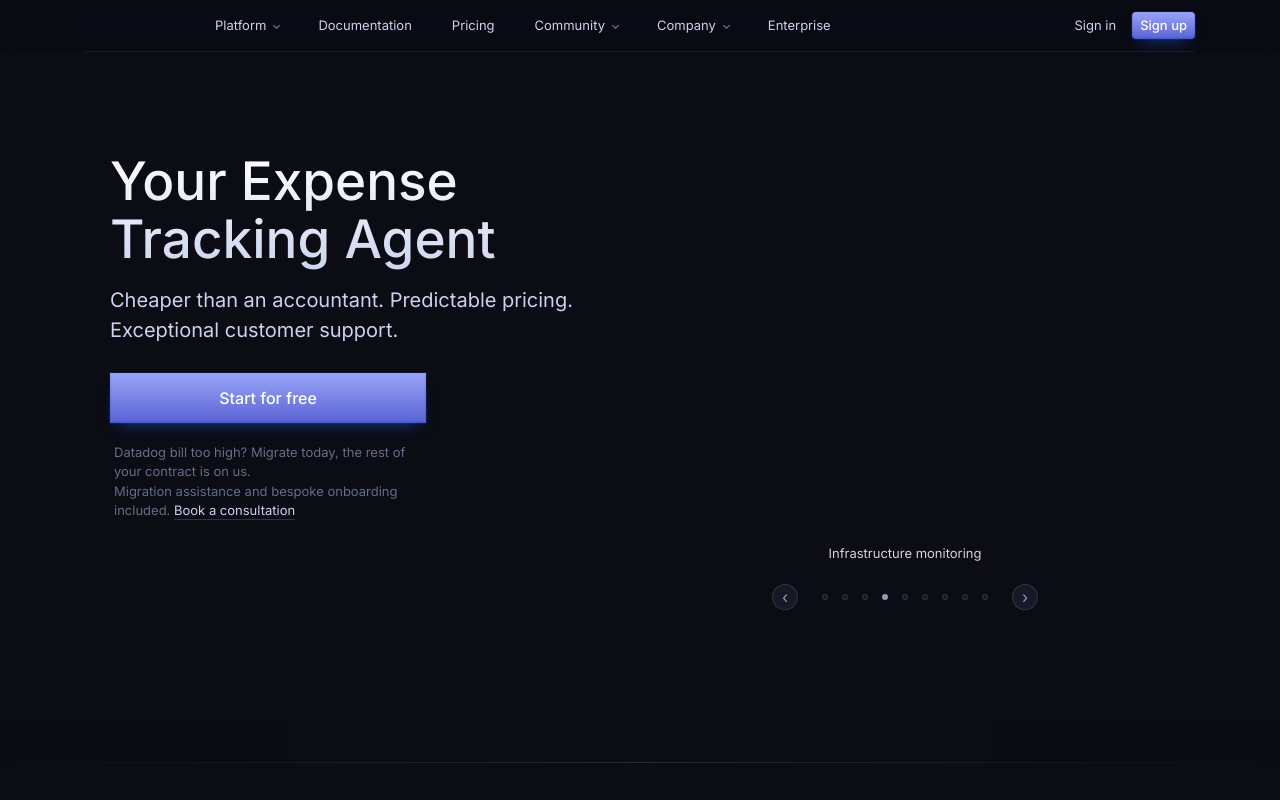
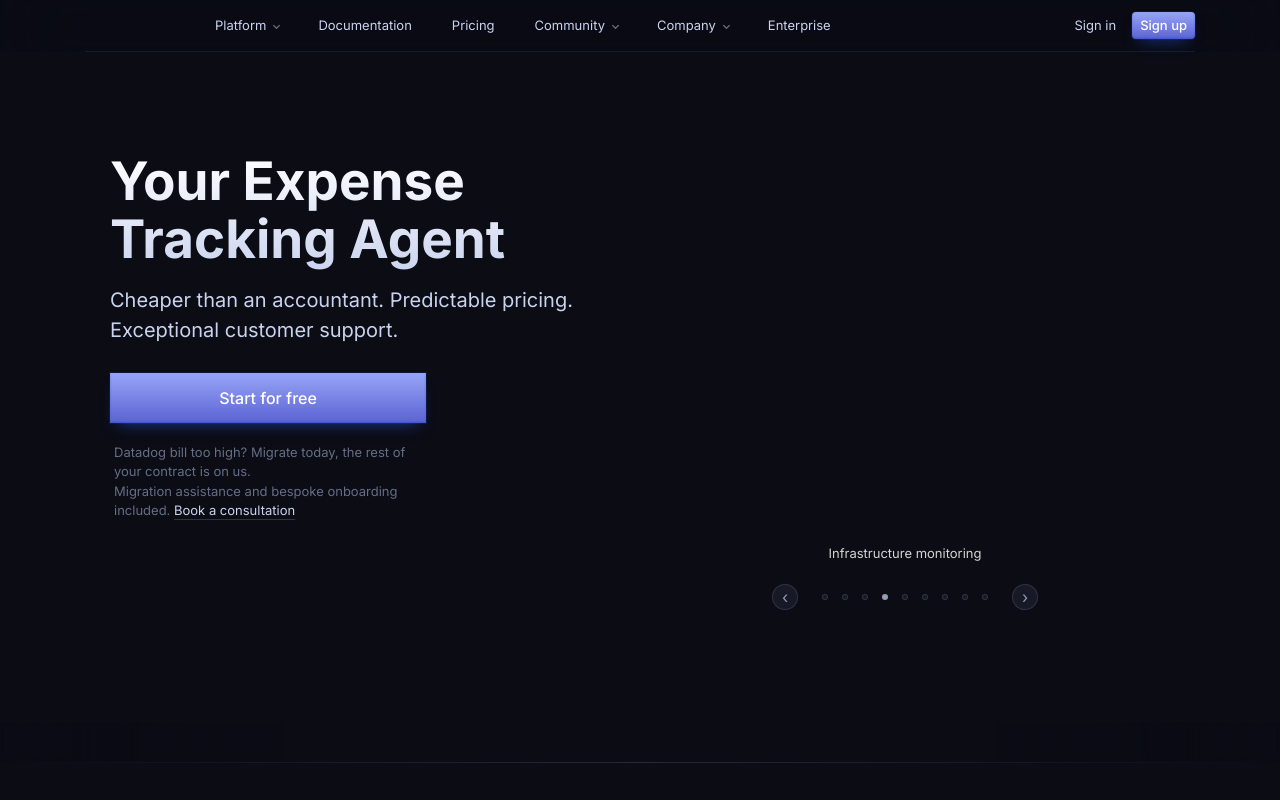
Before and after one commit to soup2964-spec/kai-kj, a Next.js app: page / in a window 1280 px wide. Shown: the top 800 px of the page. Built offline with nearby package versions, Linux system fonts and the light colour scheme.

Commit message:
Make the hero heading bold.

```diff
--- a/src/components/landing/LandingHero.tsx
+++ b/src/components/landing/LandingHero.tsx
@@ -34,7 +34,7 @@ export function LandingHero() {
               <span className="inline-block h-[23px] w-[150px] scale-75 md:scale-100" aria-hidden />
             )}
           </div>
-          <h1 className="homepage-heading-gradient mt-5 max-w-[509px] pb-2 text-[40px] font-medium leading-[110%] md:mt-8 md:text-[53px]">
+          <h1 className="homepage-heading-gradient mt-5 max-w-[509px] pb-2 text-[40px] font-bold leading-[110%] md:mt-8 md:text-[53px]">
             Your Expense
             <br />
             Tracking Agent
```
